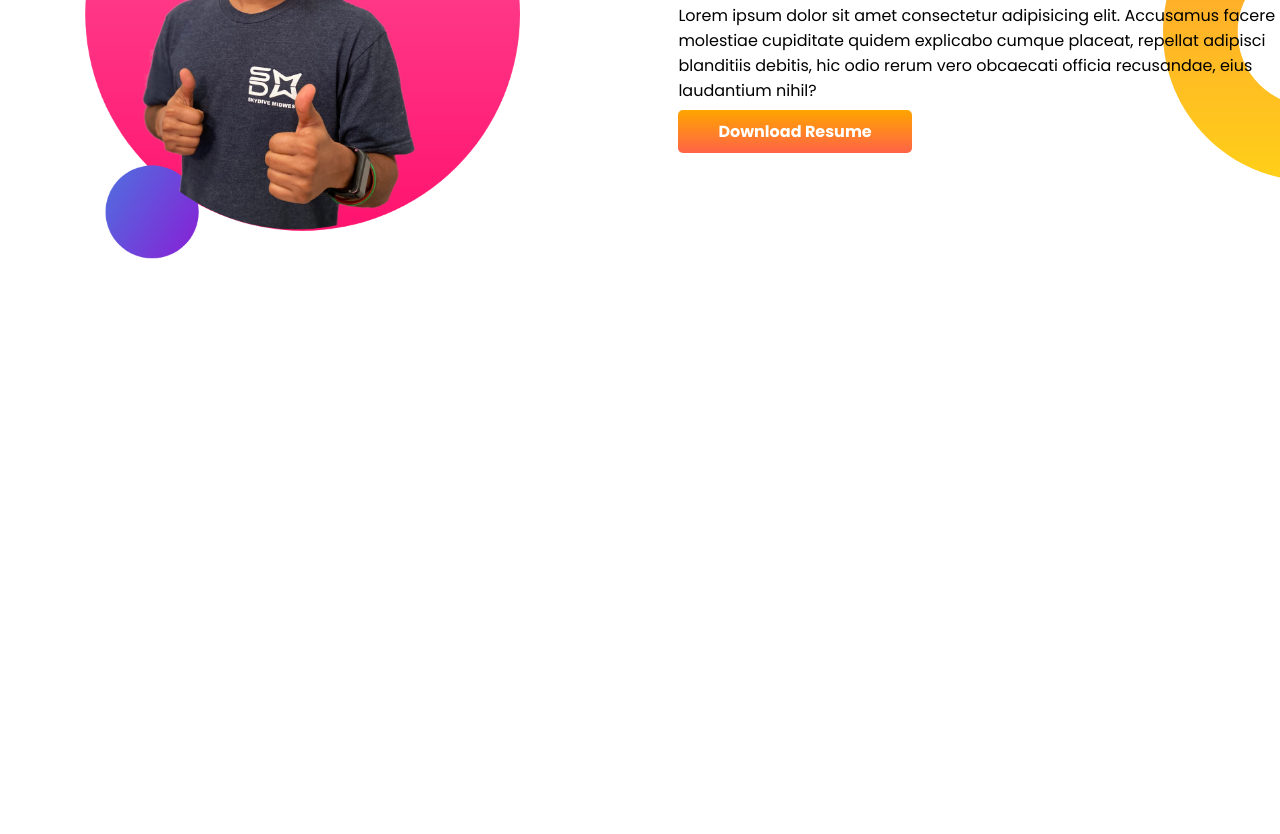
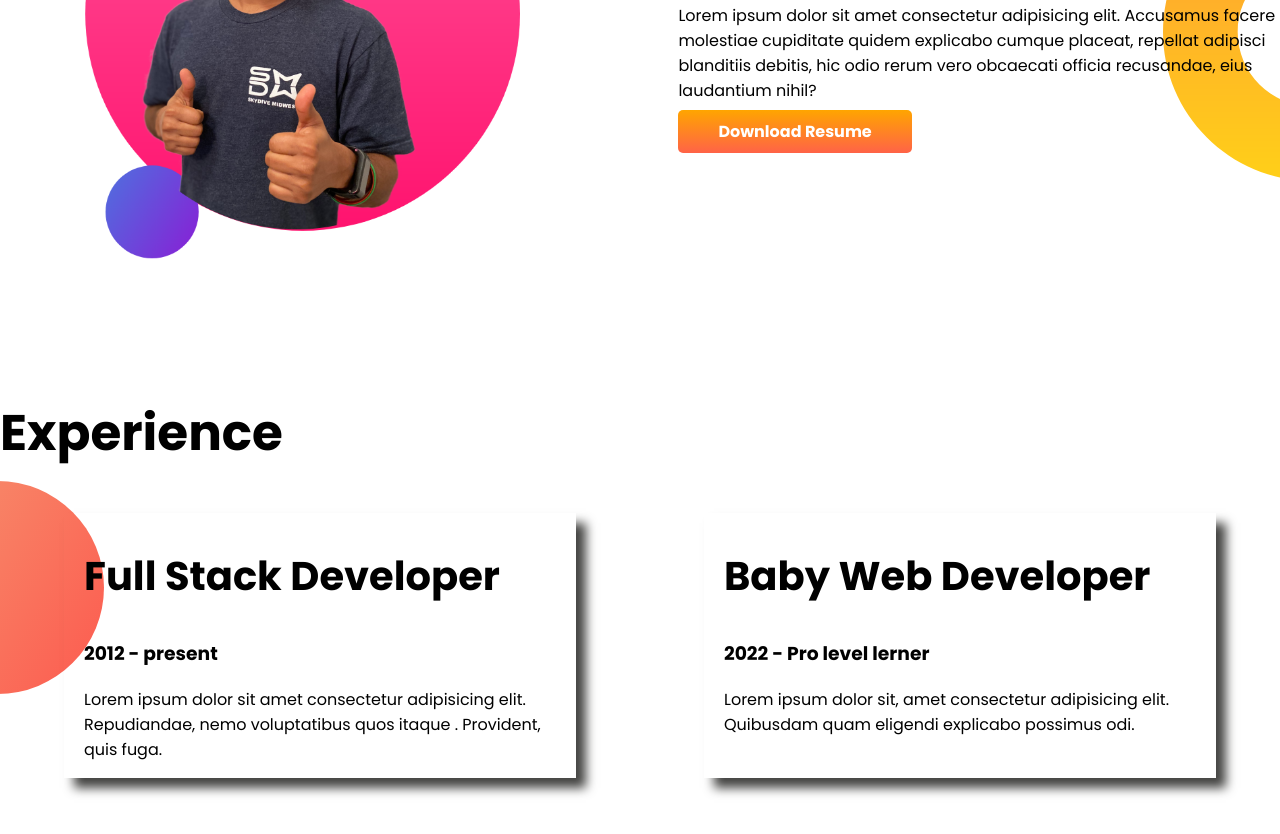
Before and after one commit to Sabik52/developer-protfolio, a plain HTML site: page index.html in a window 1280 px wide. Shown: the part 818-1652 px from the top of the page. Before the commit the page ends 1214 px from the top, so only its background shows below. Drawn offline with Linux system fonts and the light colour scheme.

Commit message:
experience added

```diff
--- a/index.html
+++ b/index.html
@@ -14,7 +14,7 @@
 </head>
 
 <body>
-    <section class="top-banner">
+    <section class="top-banner flexible-container">
         <div class="half-width">
             <h1>Welcome To</h1>
             <h1><span class="orange-color">NR Sabik</span> World</h1>
@@ -28,7 +28,7 @@
             <img src="images/jhankar.png" alt="">
         </div>
     </section>
-    <section class="dream-big">
+    <section class="dream-big flexible-container">
         <div class="half-width">
             <img src="images/jhankar2.png" alt="">
         </div>
@@ -40,6 +40,28 @@
                 recusandae, eius laudantium nihil?</p>
             <a class="link-button" target="_blank" href="">Download Resume</a>
         </div>
+
+    </section>
+
+    <section class="experience-area">
+        <h1>Experience</h1>
+
+        <div class="flexible-container">
+            <div class="experience-item">
+                <h2>Full Stack Developer</h2>
+                <h3>2012 - present</h3>
+                <p>Lorem ipsum dolor sit amet consectetur adipisicing elit. Repudiandae, nemo voluptatibus quos itaque
+                    .
+                    Provident, quis fuga.</p>
+            </div>
+            <div class="experience-item">
+                <h2>Baby Web Developer</h2>
+                <h3>2022 - Pro level lerner</h3>
+                <p>Lorem ipsum dolor sit, amet consectetur adipisicing elit. Quibusdam quam eligendi explicabo possimus
+                    odi.</p>
+            </div>
+        </div>
+
     </section>
 
 
--- a/style.css
+++ b/style.css
@@ -8,11 +8,15 @@ h1 {
 
 }
 
+h2 {
+    font-size: 40px;
+}
+
 .orange-color {
     color: orange;
 }
 
-section {
+.flexible-container {
     display: flex;
     margin-bottom: 130px;
 }
@@ -46,3 +50,22 @@ section {
     background-repeat: no-repeat;
     background-position: right;
 }
+
+.experience-area {
+    background-image: url(images/exp-bg.png);
+    background-repeat: no-repeat;
+    background-position: left;
+}
+
+.experience-item {
+    width: 40%;
+    margin-left: 5%;
+    margin-right: 5%;
+    padding-left: 20px;
+    box-shadow: 10px 10px 10px rgb(68, 68, 66);
+
+}
+
+.web-dev-exp {
+    border-left: navy solid 5px;
+}
```
